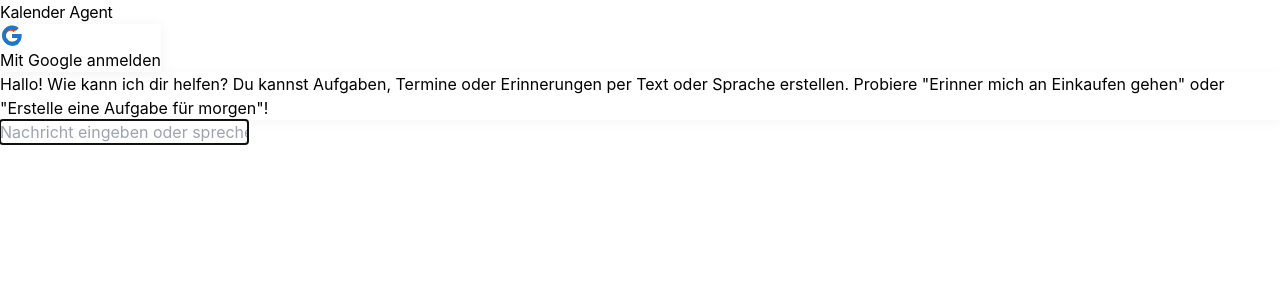
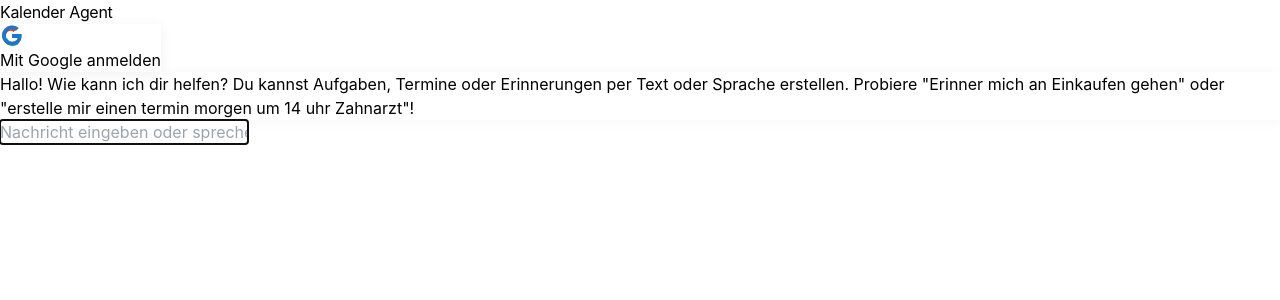
Before and after one commit to lionskope/kalender-agent-app, a React (Vite) app: page / in a window 1280 px wide. Shown: the top 300 px of the page. Built offline with nearby package versions, Linux system fonts and the light colour scheme; no server answers; the HTML template or start-up script is replaced by a standard one.

Commit message:
Update welcome message with better example for calendar appointments

```diff
--- a/src/App.jsx
+++ b/src/App.jsx
@@ -90,7 +90,7 @@ async function createGoogleEventFromText(text, accessToken) {
 }
 
 const initialMessages = [
-  { sender: 'bot', text: 'Hallo! Wie kann ich dir helfen? Du kannst Aufgaben, Termine oder Erinnerungen per Text oder Sprache erstellen. Probiere "Erinner mich an Einkaufen gehen" oder "Erstelle eine Aufgabe für morgen"!' }
+  { sender: 'bot', text: 'Hallo! Wie kann ich dir helfen? Du kannst Aufgaben, Termine oder Erinnerungen per Text oder Sprache erstellen. Probiere "Erinner mich an Einkaufen gehen" oder "erstelle mir einen termin morgen um 14 uhr Zahnarzt"!' }
 ];
 
 // Hilfsfunktion: OpenAI ChatGPT API Call
```
